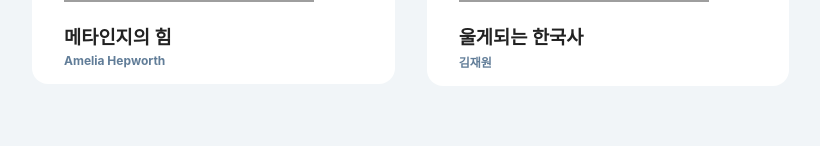
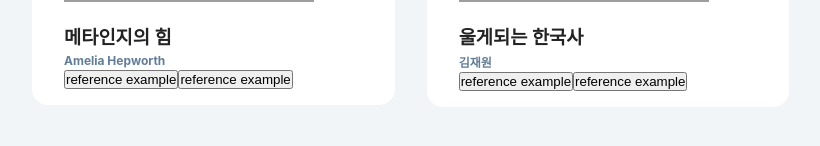
Before and after one commit to steve-shim/reactprjct, a React (Create React App) app: page / in a window 1280 px wide. Shown: the part 344-490 px from the top of the page, without its empty margins (32-852 px from the left). Built offline with nearby package versions, Linux system fonts and the light colour scheme; grey boxes are pictures that could not be loaded.

Commit message:
Add Button

```diff
--- a/src/index.js
+++ b/src/index.js
@@ -38,12 +38,28 @@ const BookList = () => {
 const Book = (props) => {
   // setting props directly
   const { img, title, author, children } = props; // using deconstruction
+
+  const clickHandler = (e) => {
+    console.log("e.target", e.target);
+    console.log("e.target.value", e.target.value);
+    alert("hello world!");
+  };
+  const complexExample = (author) => {
+    console.log(author);
+  };
+
   return (
     <article className="book">
       <img src={img} width={250} height={250} alt="" />
       <h1>{title}</h1>
       <h4>{author}</h4>
       {children}
+      <button type="button" value={100} onClick={clickHandler}>
+        reference example
+      </button>
+      <button type="button" onClick={() => complexExample(author)}>
+        reference example
+      </button>
     </article>
   );
 };
```
